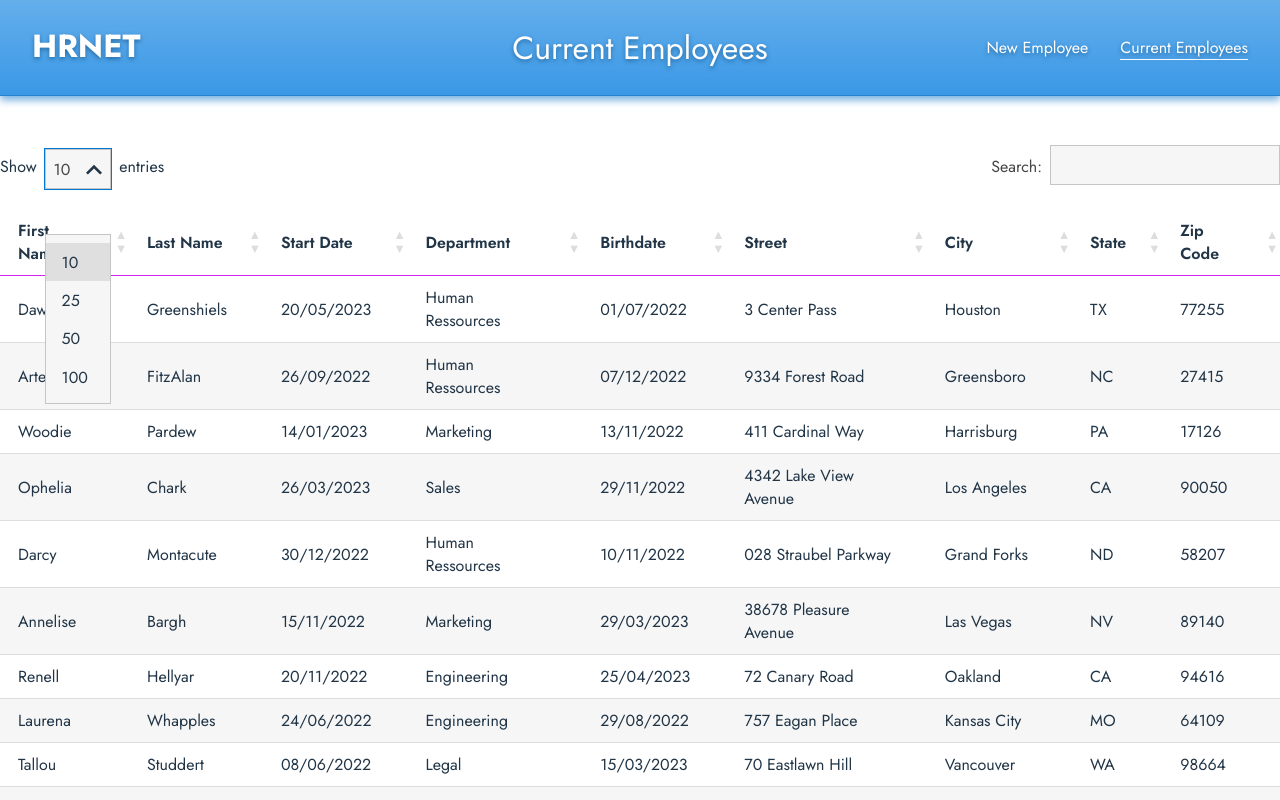
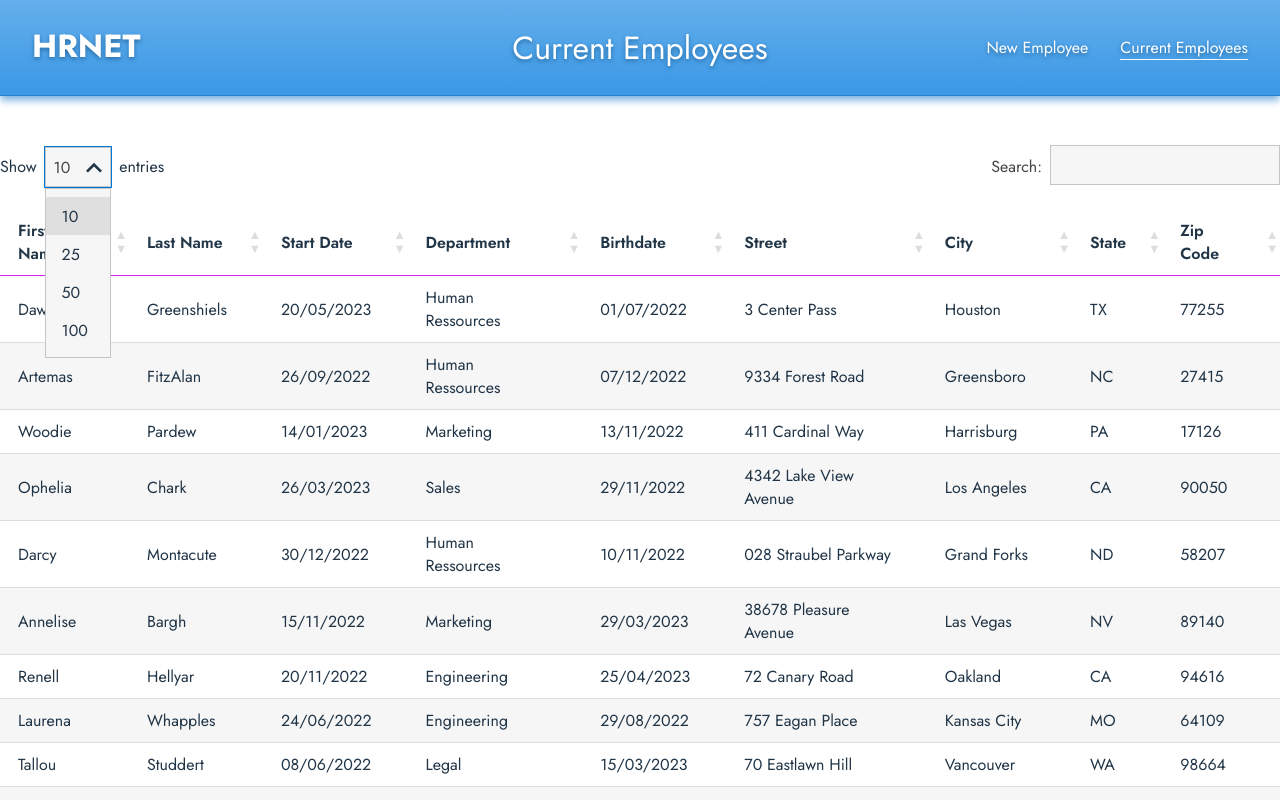
Before and after one commit to ask0ldd/Schoolwork-P14-StateAdded, a React (Vite) app: page /Schoolwork-P14-StateAdded/employee-list in a window 1280 px wide. Both pictures are taken after a click on the element "10". Shown: the top 800 px of the page. Built offline with nearby package versions, Linux system fonts and the light colour scheme.

Commit message:
new table select style fix

```diff
--- a/src/components/DatasTable/select/ComboBox.tsx
+++ b/src/components/DatasTable/select/ComboBox.tsx
@@ -16,7 +16,7 @@ function SelectComboBox(){
         onMouseDown={() => {listbox.setAsExpanded(!listbox.isExpanded)}}
         tabIndex={0} aria-controls="customListbox" id={selectId + "SelectLabel"} role="combobox"
         aria-haspopup="listbox" aria-activedescendant={activeOption.get().value}
-        aria-expanded={listbox.isExpanded} className={listbox.isExpanded ? "customSelectLabel customSelectLabel-active" : "customSelectLabel"}
+        aria-expanded={listbox.isExpanded} className={listbox.isExpanded ? "selectLabel selectLabel-active" : "selectLabel"}
         >
             {activeOption.get().label}
             <img alt="dropdown arrow" className={listbox.isExpanded ? "customSelectOpen" : "customSelectArrow"} src="./icons/select-arrow.svg"/>
--- a/src/components/DatasTable/select/OptionsList.tsx
+++ b/src/components/DatasTable/select/OptionsList.tsx
@@ -14,7 +14,7 @@ function OptionsList(){
 
     return(
         listbox.isExpanded ?
-        <ul onClick={(e) => {e.preventDefault(); console.log('listbox');}} tabIndex={-1} id="customListbox" aria-labelledby="customSelectLabel" className="customSelectOptionsContainer" role="listbox">
+        <ul onClick={(e) => {e.preventDefault(); console.log('listbox');}} tabIndex={-1} id="customListbox" aria-labelledby="customSelectLabel" className="selectOptionsContainer" role="listbox">
             {options.map((option, index) => <Option key={selectId+'-option-'+index} index={index} option={option}/>)}
         </ul>
         : <></>
--- a/src/components/DatasTable/select/Select.tsx
+++ b/src/components/DatasTable/select/Select.tsx
@@ -37,7 +37,7 @@ function Select({ options, selectId } : IProps){ // should be able to pass the i
      * Update the number of entries per page.
      * @param {React.ChangeEvent<HTMLSelectElement>} e - The event object.
      */
-    function updateNumberEntriesPerPage(e : React.ChangeEvent<HTMLSelectElement>){
+    function updateNumberEntriesPerPage(nEntries : number){
         const currentPage = 1
         const nEntriesPerPage = e.target.value != null ? parseInt(e.target.value) : 50
         dispatch && dispatch({type : "pagination", payload : {currentPage, nEntriesPerPage}})
--- a/src/components/DatasTable/select/style/ComboBox.css
+++ b/src/components/DatasTable/select/style/ComboBox.css
@@ -6,7 +6,7 @@
   transform: rotate(0deg);
 }
 
-.customSelectLabel {
+span.selectLabel {
   display: flex;
   align-items: center;
   justify-content: space-between;
@@ -17,12 +17,11 @@
   color: #454545;
   font-family: "Jost", sans-serif;
   font-size: 1rem;
-  margin-top: 0.325rem;
   outline: none;
   column-gap: 1rem;
 }
 
-.customSelectLabel:focus,
-.customSelectLabel-active {
+span.selectLabel:focus,
+span.selectLabel-active {
   outline: 1px solid #0078d7;
 }
--- a/src/components/DatasTable/select/style/OptionsList.css
+++ b/src/components/DatasTable/select/style/OptionsList.css
@@ -1,22 +1,22 @@
-.customSelectOptionsContainer {
+.selectOptionsContainer {
   flex-direction: column;
   width: 100%;
   padding: 0.5em 0 0.45em 0;
   /*display: none;*/
   position: absolute;
   left: 0;
-  top: 90px;
   z-index: 100;
   background: #f6f6f6;
   overflow: hidden;
   border: 1px solid #c5c5c5;
+  top: 41px;
 }
 
-.customSelectOptionsContainer li {
+.selectOptionsContainer li {
   padding: 0.5em 1em 0.45em 1em;
 }
 
-.customSelectOptionsContainer li:hover {
+.selectOptionsContainer li:hover {
   /*background: #ececec;*/
   background-color: #0078d7;
   color: #fff;
--- a/src/components/DatasTable/style/NDisplayedSelect.css
+++ b/src/components/DatasTable/style/NDisplayedSelect.css
@@ -2,6 +2,7 @@
   display: flex;
   align-items: center;
   column-gap: 0.5rem;
+  justify-content: center;
 }
 
 #entriesContainer select {
@@ -12,6 +13,7 @@
   font-family: "Jost", sans-serif;
   font-size: 1rem;
 }
+
 #entriesContainer select:focus {
   outline: 1px solid #0078d7;
 }
```
